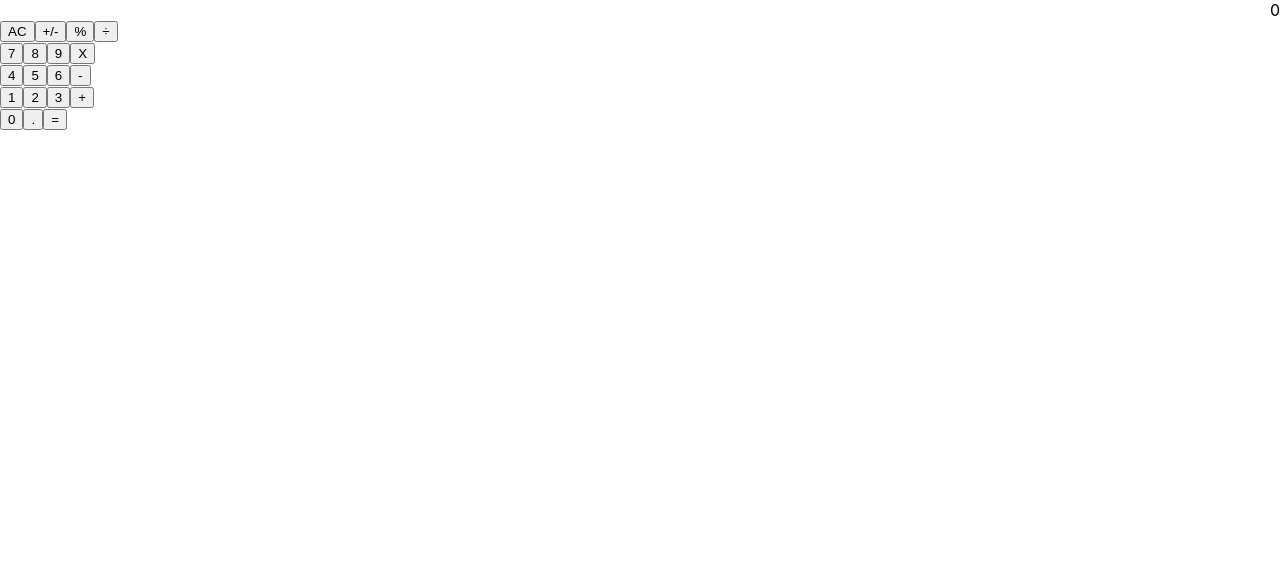
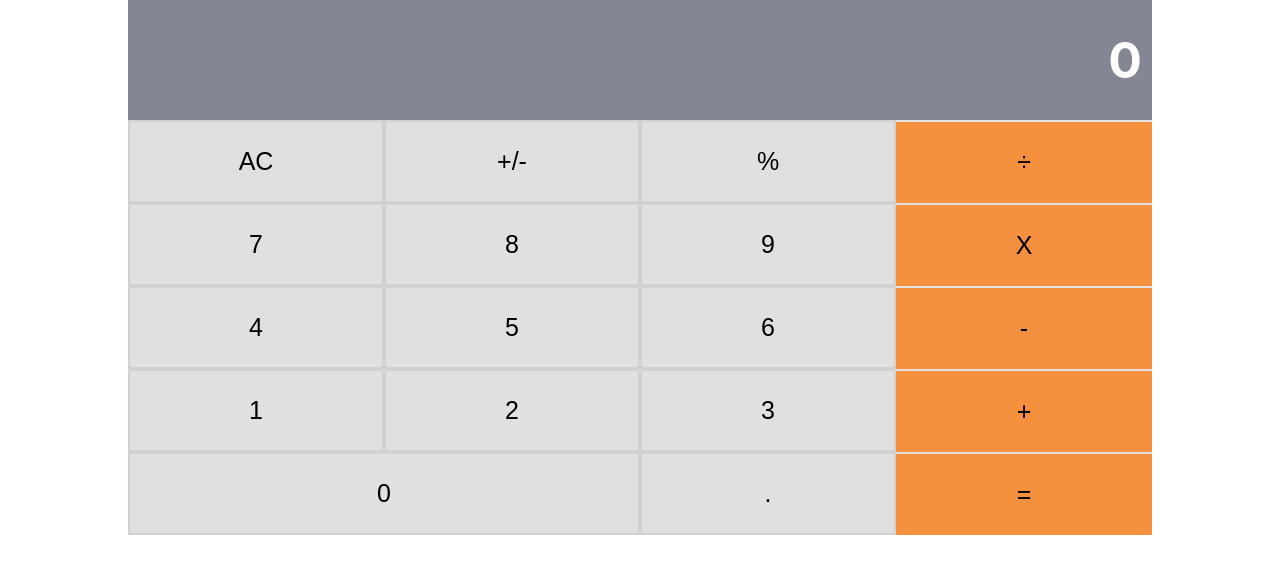
Before and after one commit to yayner2002/reactcalculatorapp, a React (Create React App) app: page /calculator in a window 1280 px wide. Shown: the top 574 px of the page. Built offline with nearby package versions, Linux system fonts and the light colour scheme.

Commit message:
Restructure code

```diff
--- a/src/components/Calculator.js
+++ b/src/components/Calculator.js
@@ -10,6 +10,7 @@ class Calculator extends Component {
     return (
       <div className="container">
         <div className="result-container">0</div>
+        <div className="rows">
           <div className="row-1">
             <button type="button">AC</button>
             <button type="button">+/-</button>
@@ -40,6 +41,7 @@ class Calculator extends Component {
             <button type="button">=</button>
           </div>
         </div>
+      </div>
     );
   }
 }
--- a/src/index.css
+++ b/src/index.css
@@ -28,4 +28,57 @@ code {
 
 .result-container {
   text-align: right;
+  background-color: rgb(133, 134, 148);
+  padding: 30px 10px;
+  color: #fff;
+  font-size: 50px;
+  font-weight: 700;
+  max-height: 10vh;
+  overflow: hidden;
+  margin: 0;
 }
+
+button {
+  padding: 25px;
+  background-color: rgb(224, 224, 224);
+  outline: none;
+  cursor: pointer;
+  color: #000;
+  font-size: 25px;
+  border: 2px solid rgb(209,209,209);
+
+}
+
+.rows {
+  display: grid;
+  grid-template-columns: 1fr;
+}
+
+.rows .row-1,
+.rows .row-2,
+.rows .row-3,
+.rows .row-4,
+.rows .row-5 {
+  display: grid;
+  grid-template-columns: repeat(4, 1fr);
+}
+
+.rows .row-5 {
+  display: grid;
+  grid-template-columns: 2fr 1fr 1fr;
+}
+
+.row-1 button:last-child,
+.row-2 button:last-child,
+.row-3 button:last-child,
+.row-4 button:last-child,
+.row-5 button:last-child {
+  background-color: #f5913e;
+  border: none;
+  border-top: 2px solid #e0e0e0;
+}
+.container{
+  width: 80%;
+  height: 100vh;
+  margin: auto;
+}
```
Lines whose indentation alone changed are shown as unchanged.
